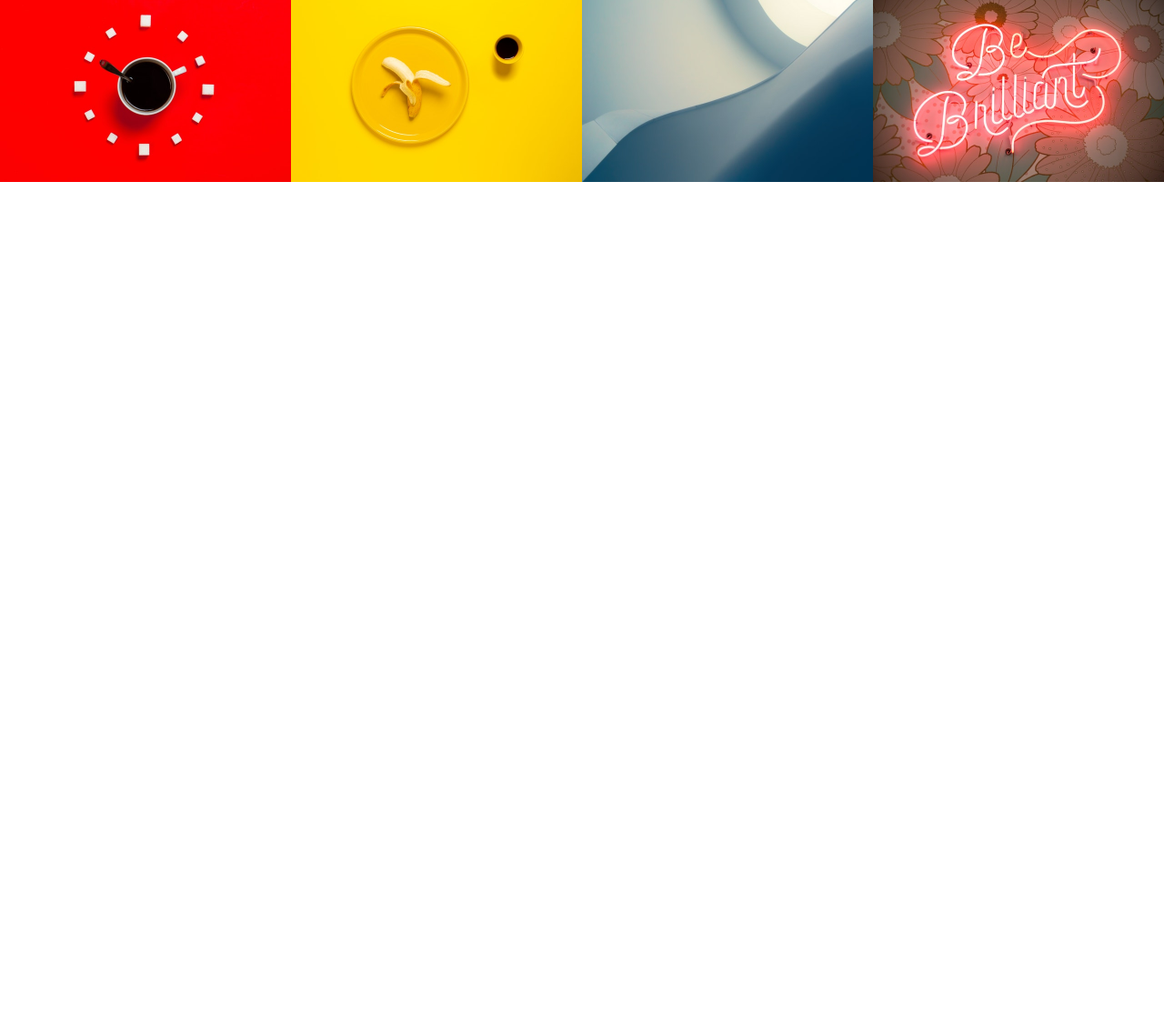
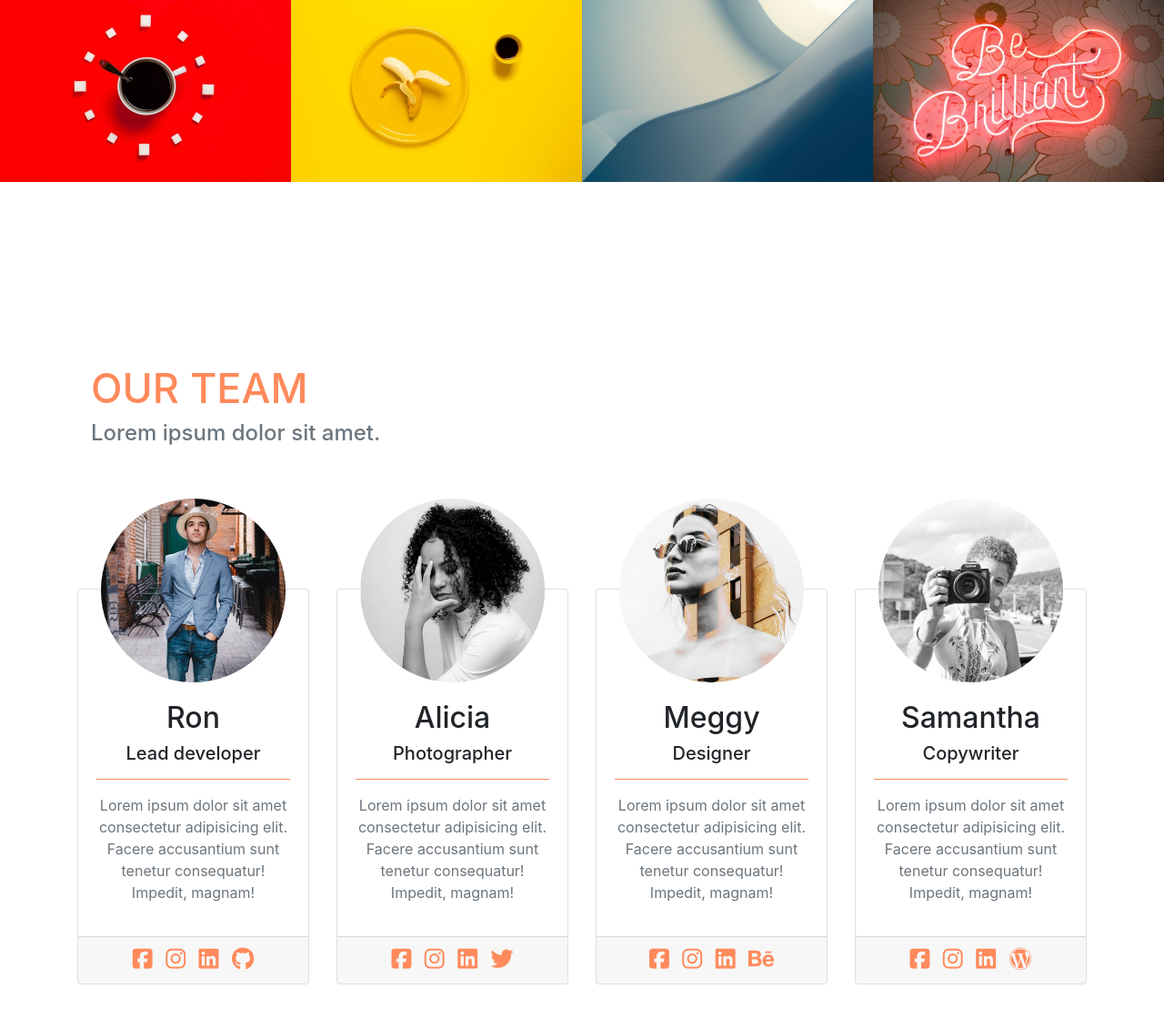
Before and after one commit to urosmarkovic28/agency, a plain HTML site: page index.html in a window 1280 px wide. Shown: the part 4262-5382 px from the top of the page at 91% size. Before the commit the page ends 4562 px from the top, so only its background shows below. Drawn offline with nearby package versions, Linux system fonts and the light colour scheme.

Commit message:
people html and css

```diff
--- a/index.html
+++ b/index.html
@@ -35,7 +35,7 @@
                     <a href="#about" class="nav-link" >About</a>
                 </li>
                 <li class="nav-item">
-                    <a href="" class="nav-link" >People</a>
+                    <a href="#people" class="nav-link" >People</a>
                 </li>
                 <li class="nav-item">
                     <a href="" class="nav-link" >Skills</a>
@@ -344,6 +344,87 @@
            </div>
         </div>
    </section>
+   <!--PEOPLE-->
+   <section id="people" class="py-5">
+      <div class="container">
+        <div class="row title">
+          <div class="col-md-12 mb-5">
+              <h2 class="container">Our team</h2>
+              <h4 class="text-muted container">Lorem ipsum dolor sit amet.</h4>
+          </div>
+        </div>
+        <div class="row">
+          <div class="col-md-3">
+            <div class="card text-center">
+              <img src="img/people1.jpg" alt="" class="img-fluid">
+              <div class="card-body">
+                <h2>Ron</h2>
+                <h5>Lead developer</h5>
+                <hr>
+                <p class="text-muted">Lorem ipsum dolor sit amet consectetur adipisicing elit. Facere accusantium sunt tenetur consequatur! Impedit, magnam!</p>
+              </div>
+              <div class="card-footer">
+                <a href=""><i class="fab fa-facebook-square"></i></a>
+                <a href=""><i class="fab fa-instagram"></i></a>
+                <a href=""><i class="fab fa-linkedin"></i></a>
+                <a href=""><i class="fab fa-github"></i></a>
+              </div>
+            </div>
+          </div>
+          <div class="col-md-3">
+            <div class="card text-center">
+              <img src="img/people2.jpg" alt="" class="img-fluid">
+              <div class="card-body">
+                <h2>Alicia</h2>
+                <h5>Photographer</h5>
+                <hr>
+                <p class="text-muted">Lorem ipsum dolor sit amet consectetur adipisicing elit. Facere accusantium sunt tenetur consequatur! Impedit, magnam!</p>
+              </div>
+              <div class="card-footer">
+                <a href=""><i class="fab fa-facebook-square"></i></a>
+                <a href=""><i class="fab fa-instagram"></i></a>
+                <a href=""><i class="fab fa-linkedin"></i></a>
+                <a href=""><i class="fab fa-twitter"></i></a>
+              </div>
+            </div>
+          </div>
+          <div class="col-md-3">
+            <div class="card text-center">
+              <img src="img/people3.jpg" alt="" class="img-fluid">
+              <div class="card-body">
+                <h2>Meggy</h2>
+                <h5>Designer</h5>
+                <hr>
+                <p class="text-muted">Lorem ipsum dolor sit amet consectetur adipisicing elit. Facere accusantium sunt tenetur consequatur! Impedit, magnam!</p>
+              </div>
+              <div class="card-footer">
+                <a href=""><i class="fab fa-facebook-square"></i></a>
+                <a href=""><i class="fab fa-instagram"></i></a>
+                <a href=""><i class="fab fa-linkedin"></i></a>
+                <a href=""><i class="fab fa-behance"></i></a>
+              </div>
+            </div>
+          </div>
+          <div class="col-md-3">
+            <div class="card text-center">
+              <img src="img/people4.jpg" alt="" class="img-fluid">
+              <div class="card-body">
+                <h2>Samantha</h2>
+                <h5>Copywriter</h5>
+                <hr>
+                <p class="text-muted">Lorem ipsum dolor sit amet consectetur adipisicing elit. Facere accusantium sunt tenetur consequatur! Impedit, magnam!</p>
+              </div>
+              <div class="card-footer">
+                <a href=""><i class="fab fa-facebook-square"></i></a>
+                <a href=""><i class="fab fa-instagram"></i></a>
+                <a href=""><i class="fab fa-linkedin"></i></a>
+                <a href=""><i class="fab fa-wordpress"></i></a>
+              </div>
+            </div>
+          </div>
+        </div>
+      </div>
+   </section>
     <!-- Option 2: Separate Popper and Bootstrap JS -->
     <script src="https://code.jquery.com/jquery-3.5.1.slim.min.js" integrity="sha384-DfXdz2htPH0lsSSs5nCTpuj/zy4C+OGpamoFVy38MVBnE+IbbVYUew+OrCXaRkfj" crossorigin="anonymous"></script>
     <script src="https://cdn.jsdelivr.net/npm/popper.js@1.16.1/dist/umd/popper.min.js" integrity="sha384-9/reFTGAW83EW2RDu2S0VKaIzap3H66lZH81PoYlFhbGU+6BZp6G7niu735Sk7lN" crossorigin="anonymous"></script>
--- a/style.css
+++ b/style.css
@@ -257,6 +257,9 @@ ABOUT
 /************************
 Projects
 ************************/
+#projects{
+    padding-top: 50px;
+}
 #projects .col-md-3{
     padding: 0 !important;
 }
@@ -292,3 +295,28 @@ Projects
 #projects .imgContainer:hover .imgIcons{
     bottom: 0;
 }
+/************************
+People
+************************/
+#people img{
+    border-radius: 50%;
+    width: 80%;
+    margin: -100px auto 0 auto;
+}
+#people .row:nth-child(2){
+    margin-top: 100px;
+}
+#people hr{
+    background: var(--orange);
+    border: none;
+    height: 1px;
+}
+#people i{
+    color: var(--orange);
+    font-size: 25px;
+    margin: 0 5px;
+    transition: var(--transition);
+}
+#people i:hover{
+    color: var(--siva);
+}
```
